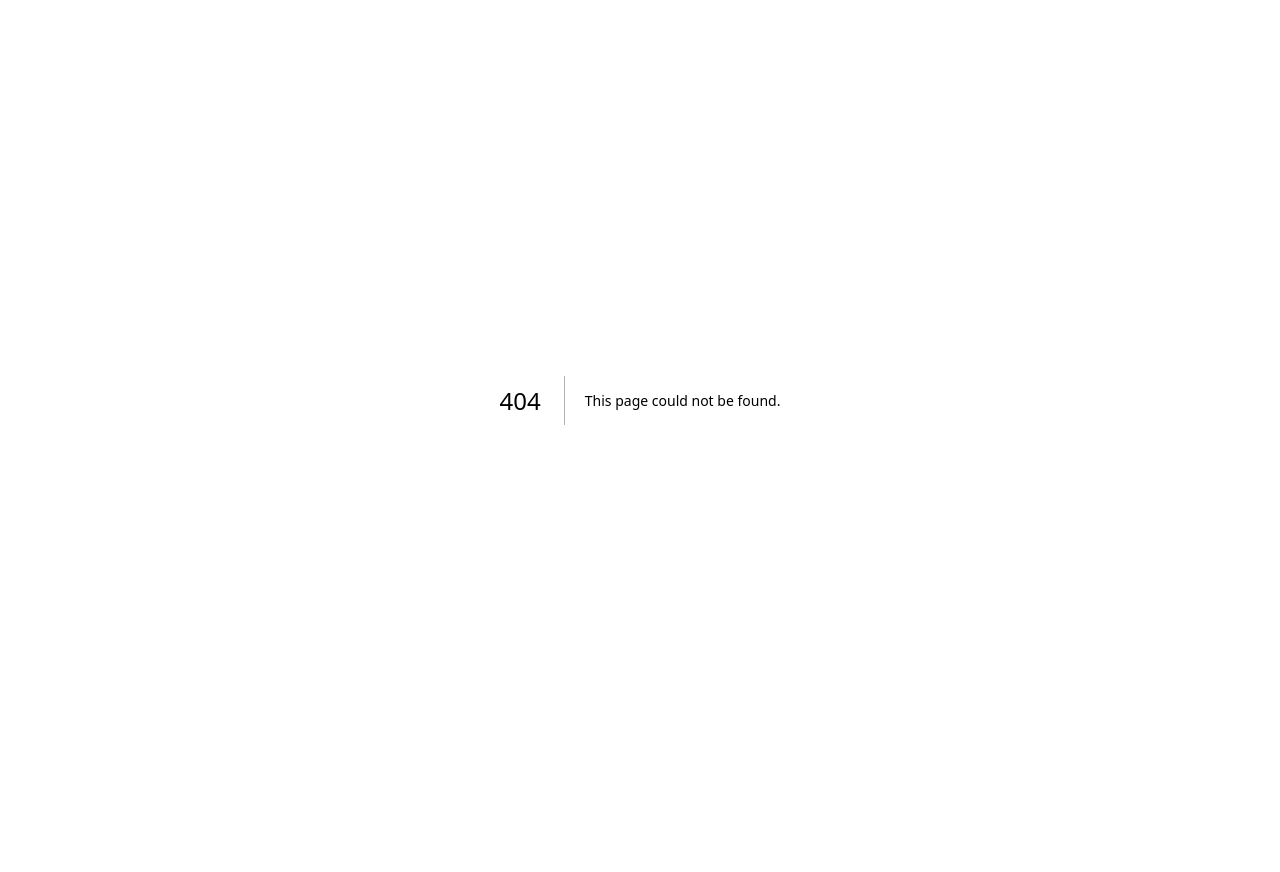
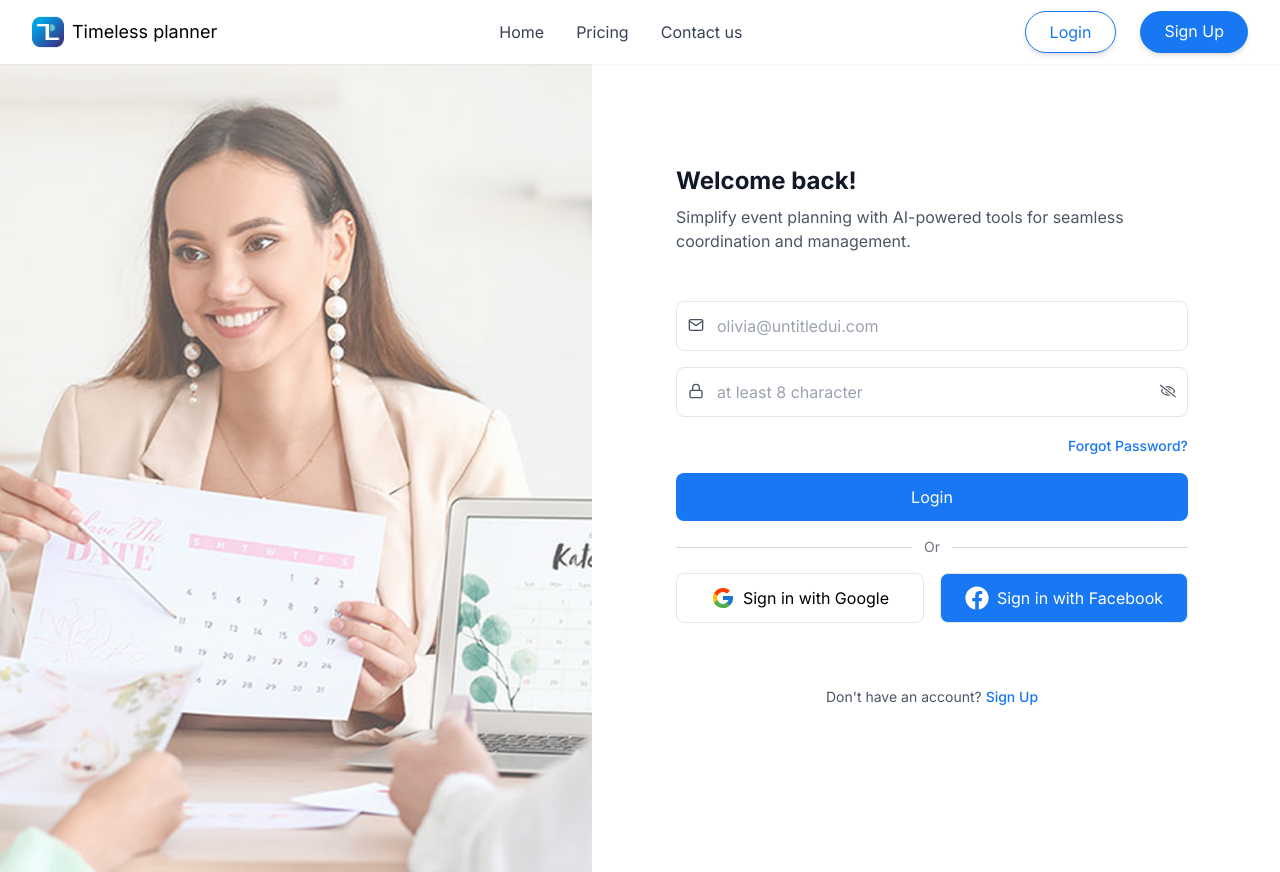
Before and after one commit to kingieX/timeless-planner-v2, a Next.js app: page /login in a window 1280 px wide. Before the commit this address had no page. Before the commit the page ends 800 px from the top, so only its background shows below. Built offline with nearby package versions, Linux system fonts and the light colour scheme.

Commit message:
Update:footer modification

```diff
--- a/package.json
+++ b/package.json
@@ -13,7 +13,8 @@
     "lucide-react": "^0.476.0",
     "next": "15.1.7",
     "react": "^19.0.0",
-    "react-dom": "^19.0.0"
+    "react-dom": "^19.0.0",
+    "react-icons": "^5.5.0"
   },
   "devDependencies": {
     "@eslint/eslintrc": "^3",
--- /dev/null
+++ b/src/app/login/page.tsx
@@ -0,0 +1,97 @@
+/* eslint-disable react/no-unescaped-entities */
+"use client";
+
+import Navbar from "@/components/Navbar";
+import Image from "next/image";
+import { FaFacebook, FaRegEyeSlash } from "react-icons/fa";
+import { FcGoogle } from "react-icons/fc";
+import { FiMail, FiLock } from "react-icons/fi";
+
+export default function LoginPage() {
+  return (
+    <div className="w-full min-h-scree flex flex-col">
+      <Navbar />
+      <div className="flex flex-col md:flex-row w-full h-full items-center mt-16">
+        {/* Left Section: Image */}
+        <div className="hidden md:block w-1/2 pr-12">
+          <Image
+            src="/login-image.png"
+            alt="Event Planning"
+            width={1000}
+            height={1000}
+            className="content-evenly"
+          />
+        </div>
+
+        {/* Right Section: Login Form */}
+        <div className="w-full md:w-1/2 bg-white p-8 max-w-xl md:ml-1 md:-mt-16">
+          <h2 className="text-2xl font-bold text-gray-900">Welcome back!</h2>
+          <p className="text-gray-600 mt-2">
+            Simplify event planning with AI-powered tools for seamless
+            coordination and management.
+          </p>
+
+          {/* Login Form */}
+          <form className="mt-12 space-y-4">
+            <div className="relative">
+              <FiMail className="absolute left-3 top-4 text-gray-600" />
+              <input
+                type="email"
+                placeholder="olivia@untitledui.com"
+                className="w-full pl-10 p-3 border rounded-lg outline-none focus:ring focus:ring-primary"
+              />
+            </div>
+            <div className="relative">
+              <FiLock className="absolute left-3 top-4 text-gray-600" />
+              <input
+                type="password"
+                placeholder="at least 8 character"
+                className="w-full pl-10 p-3 border rounded-lg outline-none focus:ring focus:ring-primary"
+              />
+              <FaRegEyeSlash className="absolute right-3 top-4 text-gray-600" />
+            </div>
+            <div className="text-right">
+              <a
+                href="#"
+                className="text-primary text-sm font-medium hover:underline"
+              >
+                Forgot Password?
+              </a>
+            </div>
+            <button
+              type="submit"
+              className="w-full bg-primary text-white p-3 rounded-lg hover:bg-primary-dark transition"
+              //   disabled ? '' : ''
+            >
+              Login
+            </button>
+          </form>
+
+          {/* Social Login */}
+          <div className="flex items-center my-4 ">
+            <hr className="flex-grow border-gray-300" />
+            <span className="px-3 text-gray-500 text-sm">Or</span>
+            <hr className="flex-grow border-gray-300" />
+          </div>
+          <div className="flex md:flex-row justify-center flex-col gap-4">
+            <button className="w-full flex items-center justify-center border p-3 rounded-lg hover:bg-gray-100 transition">
+              <FcGoogle className="mr-2" size={24} /> Sign in with Google
+            </button>
+            <button className="w-full bg-primary text-white flex items-center justify-center border p-3 rounded-lg hover:bg-primary/70 transition">
+              <FaFacebook className="text-white mr-2" size={24} /> Sign in with
+              Facebook
+            </button>
+          </div>
+
+          {/* Signup Link */}
+          <p className="text-center text-sm text-gray-600 md:mt-16 mt-4">
+            Don't have an account?{" "}
+            <a href="#" className="text-primary font-medium hover:underline">
+              Sign Up
+            </a>
+          </p>
+        </div>
+      </div>
+    </div>
+  );
+}
```
Also changed, not shown: public/login-image.png (added), 1 other file (tests, documents, lock files or other folders).
